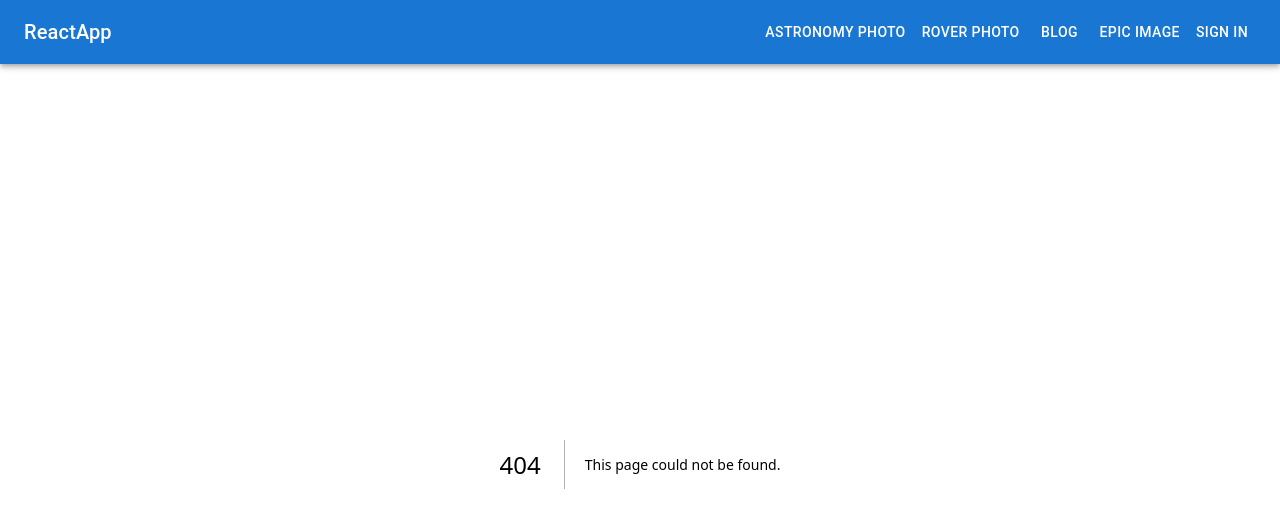
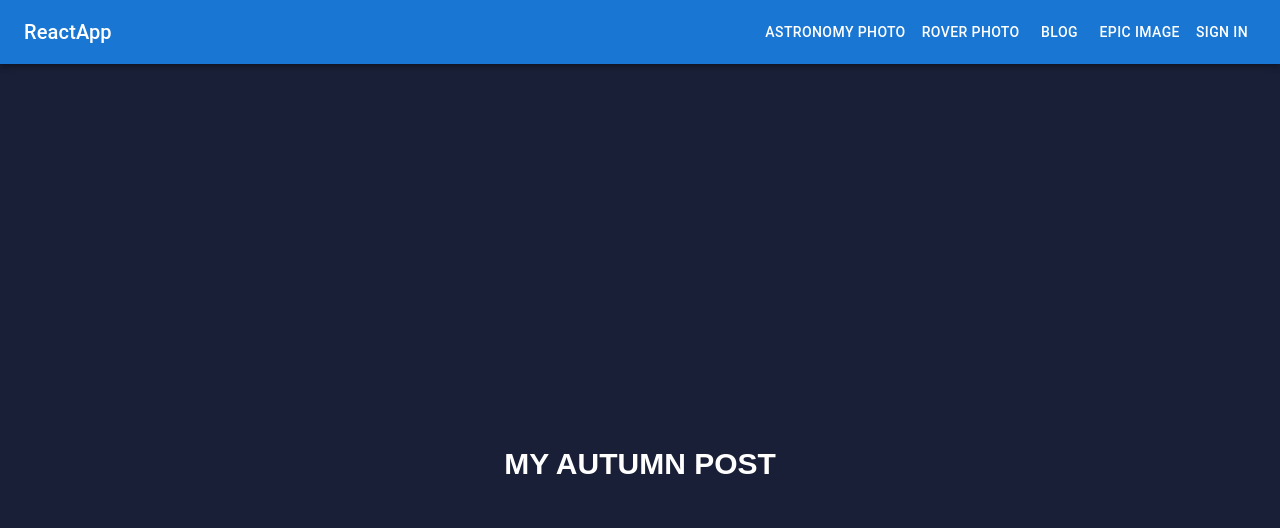
Before and after one commit to bhumikama/hyf-homework, a Next.js app in the folder react/react2/week1/week1-homework/: page /blog/my-autumn-post in a window 1280 px wide. Before the commit this address had no page. Shown: the top 528 px of the page. Built offline with nearby package versions, Linux system fonts and the light colour scheme.

Commit message:
created dynamic routes to different blog posts

```diff
--- /dev/null
+++ b/react/react2/week1/week1-homework/app/blog/[title]/page.js
@@ -0,0 +1,19 @@
+"use client";
+import { usePathname } from "next/navigation";
+import React from "react";
+
+function PageTitle() {
+  const pathname = usePathname();
+  const titleString = pathname.split("/").slice(2).join("").replace(/-/g, " ");
+  return (
+    <div className="min-h-screen w-full flex justify-center items-center">
+      <h4 className="text-center font-bold text-3xl uppercase">
+       {
+        pathname.includes("/blog") ?  `${titleString}` : "Not a correct path"
+       }
+      </h4>
+    </div>
+  );
+}
+
+export default PageTitle;
--- a/react/react2/week1/week1-homework/app/blog/page.js
+++ b/react/react2/week1/week1-homework/app/blog/page.js
@@ -0,0 +1,27 @@
+import { Button } from "@mui/material";
+import Link from "next/link";
+import React from "react";
+
+function Blog() {
+  const blogs = ["my-new-post", "my-cph-post", "my-autumn-post"];
+  return (
+    <div className="min-h-screen w-full flex flex-col justify-center items-center gap-4">
+      <div>
+        <h4 className="text-center font-bold text-3xl uppercase">
+          Welcome to my Blog
+        </h4>
+      </div>
+      <div>
+        {blogs.map((blog, index) => (
+          <Link href={`/blog/${blog}`}>
+            <Button key={`post-${index}`} variant="contained" className="mx-2">
+              {blog}
+            </Button>
+          </Link>
+        ))}
+      </div>
+    </div>
+  );
+}
+
+export default Blog;
--- a/react/react2/week1/week1-homework/app/globals.css
+++ b/react/react2/week1/week1-homework/app/globals.css
@@ -8,10 +8,10 @@
 }
 
 @media (prefers-color-scheme: dark) {
-  :root {
+  /* :root {
     --background: #0a0a0a;
     --foreground: #ededed;
-  }
+  } */
 }
 
 body {
```
